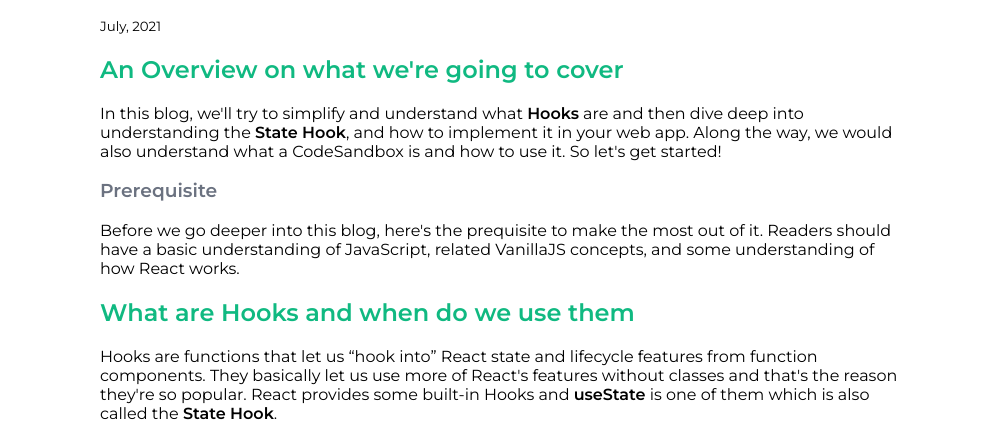
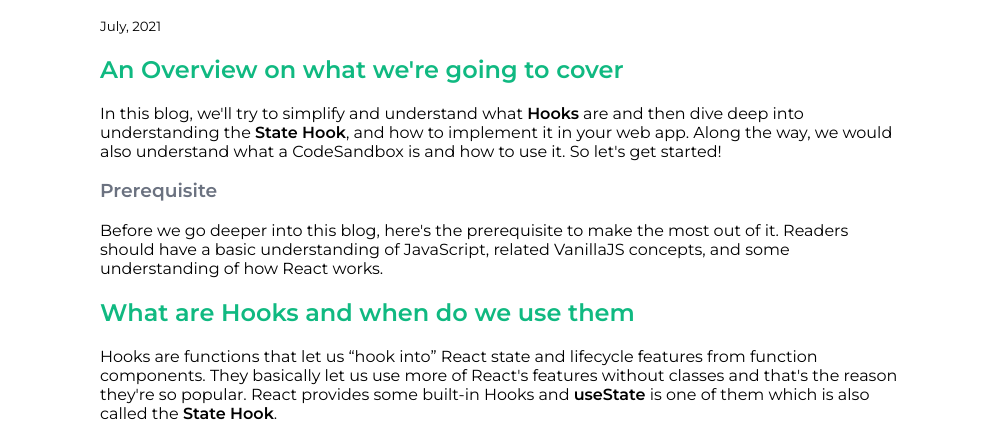
Before and after one commit to KaustubhM1997/blog-use-state, a plain HTML site: page index.html in a window 1280 px wide. Shown: the part 361-800 px from the top of the page, without its empty margins (140-1141 px from the left). Drawn offline with Linux system fonts and the light colour scheme.

Commit message:
fix: typo

```diff
--- a/index.html
+++ b/index.html
@@ -31,7 +31,7 @@
         </p>
 
         <h3>Prerequisite</h3>
-        <p>Before we go deeper into this blog, here's the prequisite to make the most out of it. Readers should have a
+        <p>Before we go deeper into this blog, here's the prerequisite to make the most out of it. Readers should have a
             basic understanding of JavaScript, related VanillaJS concepts, and some understanding of how React works.
         </p>
 
```
